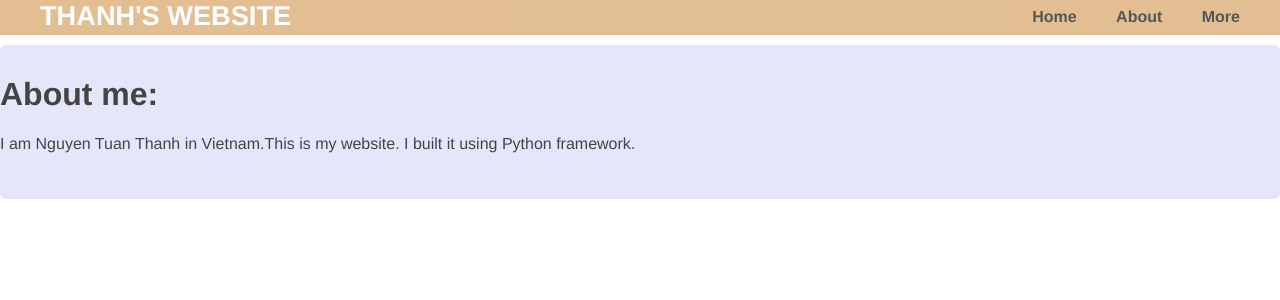
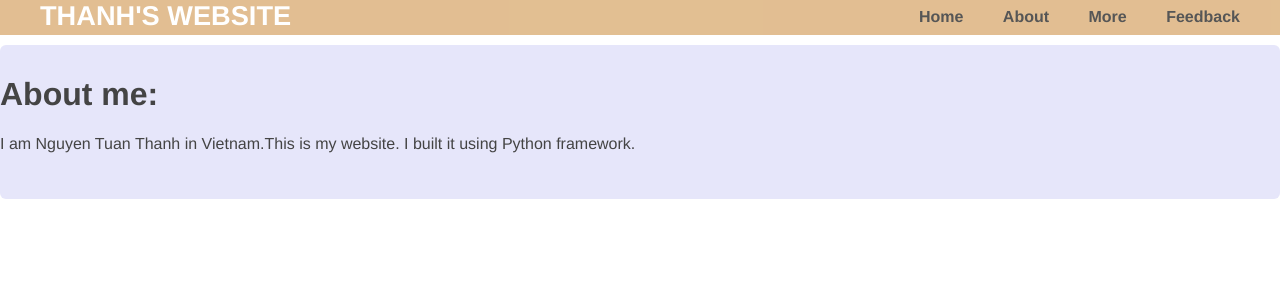
Before and after one commit to tuanthanhnguyen/tuanthanhngyen.github.io, a Flask app: page /about-me in a window 1280 px wide. Shown: the top 300 px of the page. Run offline with Flask 2, Linux system fonts and the light colour scheme.

Commit message:
Update layout.html

```diff
--- a/templates/layout.html
+++ b/templates/layout.html
@@ -12,7 +12,9 @@
 <ul class="menu">
 <li><a href="{{ url_for('home') }}">Home</a></li>
 <li><a href="{{ url_for('about') }}">About</a></li>
- <li><a href="{{ url_for('WordSection1') }}">More</a></li>
+<li><a href="{{ url_for('WordSection1') }}">More</a></li>
+<li><a href="{{ url_for('https://calm-plains-21540.herokuapp.com/') }}">Feedback</a></li>
+
 
 
 
```
